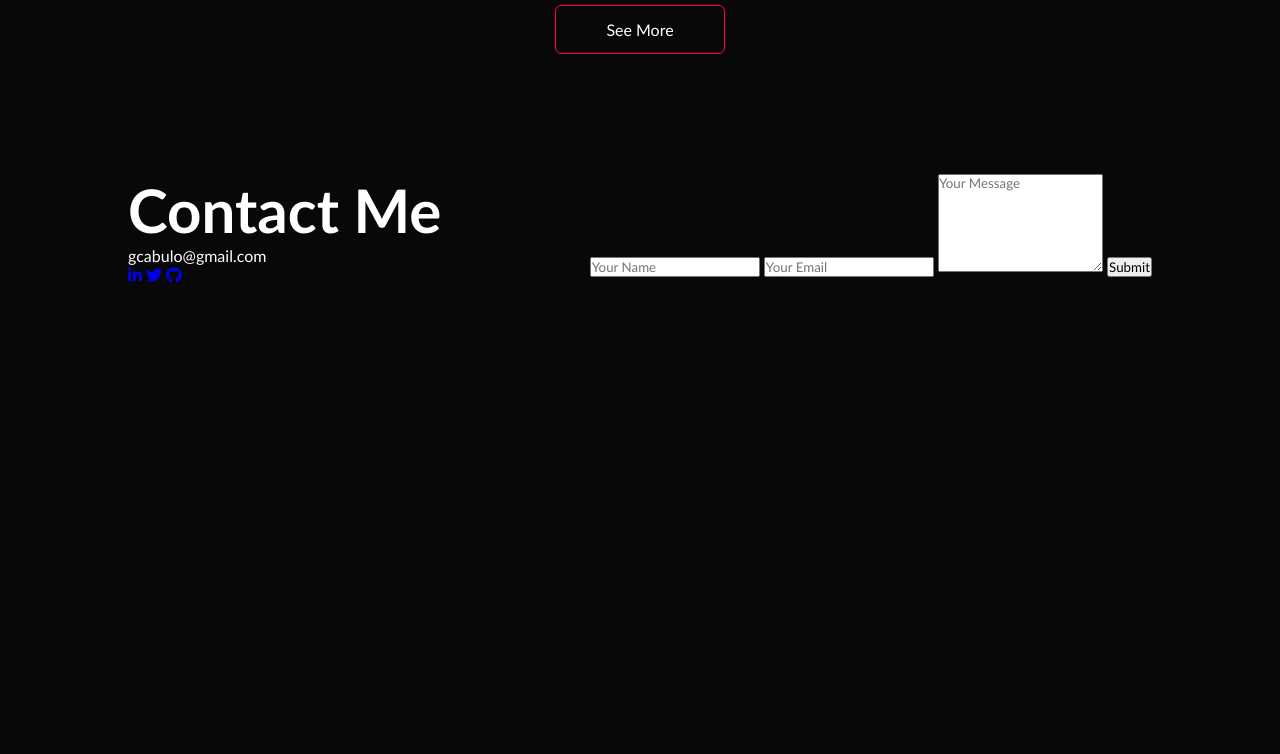
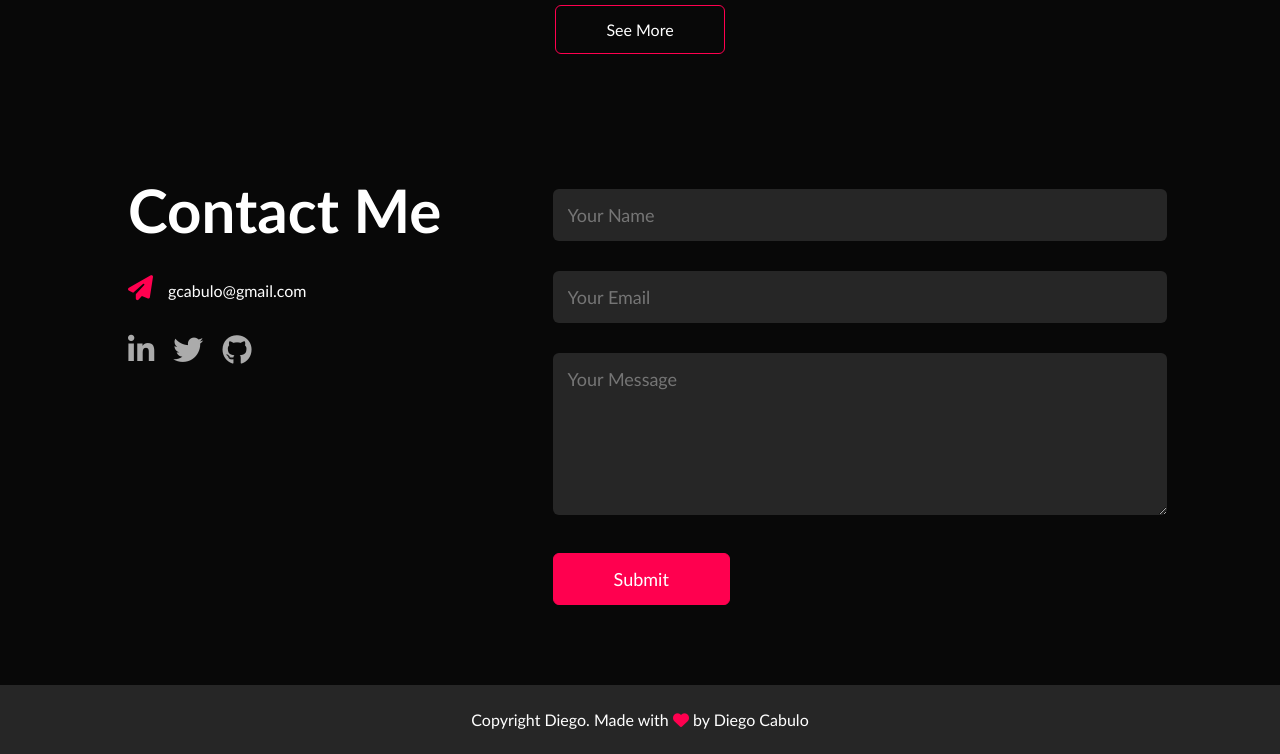
Before and after one commit to dcabulo/profile_web_page, a plain HTML site: page index.html in a window 1280 px wide. Shown: the part 1987-2741 px from the top of the page. Before the commit the page ends 2281 px from the top, so only its background shows below. Drawn offline with Linux system fonts and the light colour scheme.

Commit message:
feat: contact section

```diff
--- a/index.html
+++ b/index.html
@@ -22,19 +22,19 @@
           />
           <ul>
             <li>
-              <a href="#">Home</a>
+              <a href="#header">Home</a>
             </li>
             <li>
-              <a href="#">About</a>
+              <a href="#about">About</a>
             </li>
             <li>
-              <a href="#">Services</a>
+              <a href="#services">Services</a>
             </li>
             <li>
-              <a href="#">Portafolio</a>
+              <a href="#portafolio">Portafolio</a>
             </li>
             <li>
-              <a href="#">Contact</a>
+              <a href="#contact">Contact</a>
             </li>
           </ul>
         </nav>
@@ -198,7 +198,7 @@
             </div>
           </div>
         </article>
-        <a href="#" class="btn-see-more">See More</a>
+        <a href="#" class="btn">See More</a>
       </div>
     </section>
     <!-- -----Portafolio---------- -->
@@ -207,7 +207,7 @@
         <div class="row">
           <div class="contact-left">
             <h2>Contact Me</h2>
-            <p>gcabulo@gmail.com</p>
+            <p><i class="fa-solid fa-paper-plane"></i>gcabulo@gmail.com</p>
             <div class="social-icons">
               <a href="#"><i class="fa-brands fa-linkedin-in"></i></a>
               <a href="#"><i class="fa-brands fa-twitter"></i></a>
@@ -228,11 +228,17 @@
                 rows="6"
                 placeholder="Your Message"
               ></textarea>
-              <button type="submit">Submit</button>
+              <button type="submit" class="btn btn2">Submit</button>
             </form>
           </div>
         </div>
       </div>
+      <footer class="copyright">
+        <p>
+          Copyright Diego. Made with <i class="fa-solid fa-heart"></i> by Diego
+          Cabulo
+        </p>
+      </footer>
     </section>
 
     <script src="src/index.js"></script>
--- a/styles.css
+++ b/styles.css
@@ -278,7 +278,7 @@ h4{
     height: 100%;
 }
 
-.btn-see-more{
+.btn{
     display: block;
     margin: 50px auto;
     width: fit-content;
@@ -290,6 +290,86 @@ h4{
     transition: background 0.5s;
 }
 
-.btn-see-more:hover{
+.btn:hover{
     background: #ff004f;
 }
+
+/* Contact  */
+
+.contact-left{
+    flex-basis: 35%;
+}
+
+.contact-right{
+    flex-basis: 60%;
+}
+
+.contact-left p{
+    margin-top: 30px;
+}
+
+.contact-left p i{
+    color: #ff004f;
+    margin-right: 15px;
+    font-size: 25px;
+}
+
+.social-icons{
+    margin-top: 30px;
+}
+
+.social-icons a{
+    text-decoration: none;
+    font-size: 30px;
+    margin-right: 15px;
+    color: #ababab;
+    display: inline-block;
+    transition: transform 0.5s;
+}
+
+.social-icons a:hover{
+    color: #ff004f;
+    transform: translateY(-5px);
+}
+
+.btn.btn2{
+    display: inline-block;
+    background: #ff004f;
+}
+
+.contact-right form{
+    width: 100%;
+}
+
+form input, form textarea{
+    width: 100%;
+    border: 0;
+    outline: none;
+    background: #262626;
+    padding: 15px;
+    margin: 15px;
+    color: #fff;
+    font-size: 18px;
+    border-radius: 6px;
+}
+
+form .btn2{
+    padding: 14px 60px;
+    font-size: 18px;
+    margin-top: 20px;
+    cursor: pointer;
+    margin-left: 15px;
+}
+
+.copyright{
+    width: 100%;
+    text-align: center;
+    padding: 25px 0;
+    background: #262626;
+    font-weight: 300px;
+    margin-top: 20px;
+}
+
+.copyright i{
+    color: #ff004f;
+}
```
